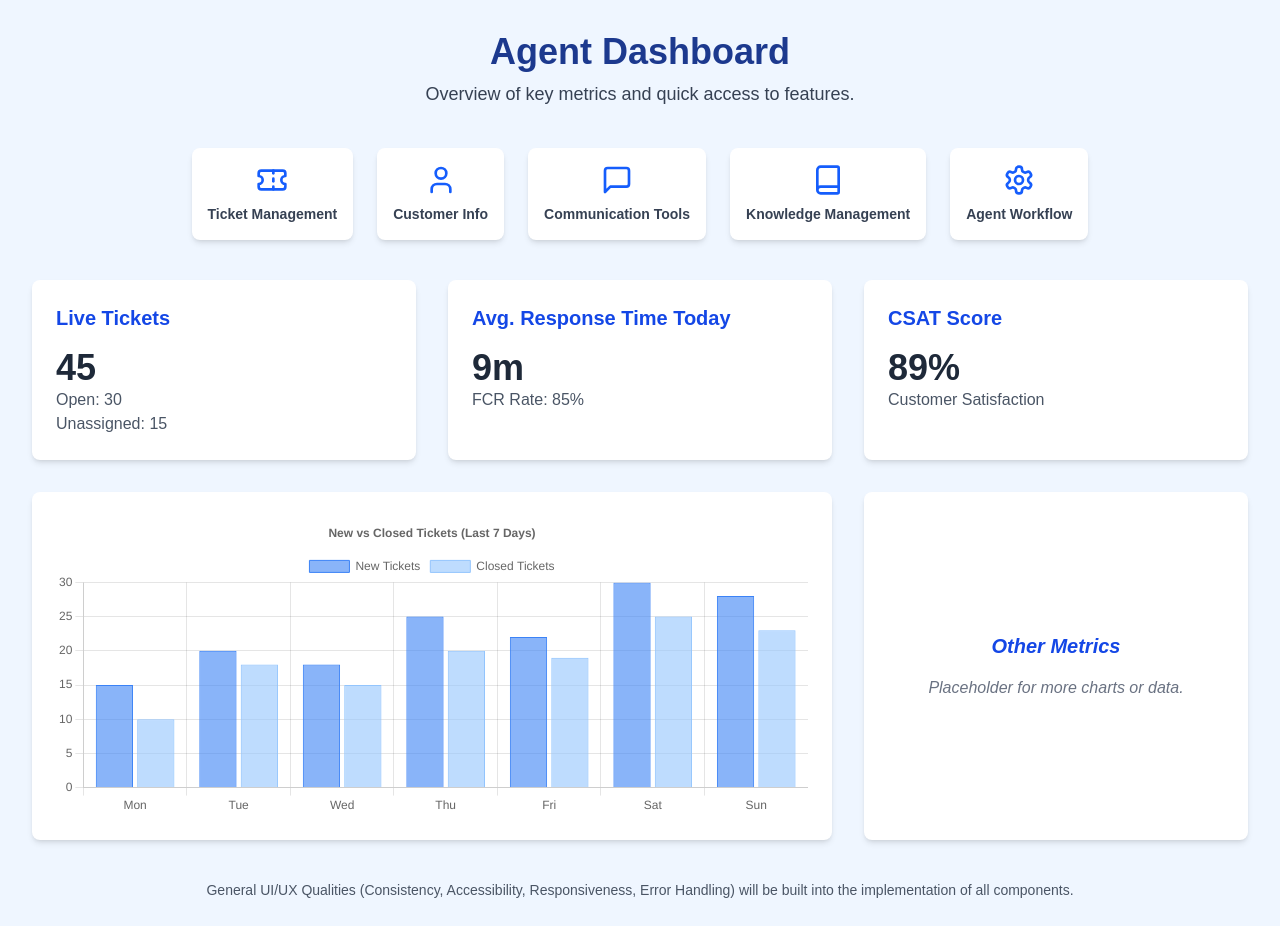
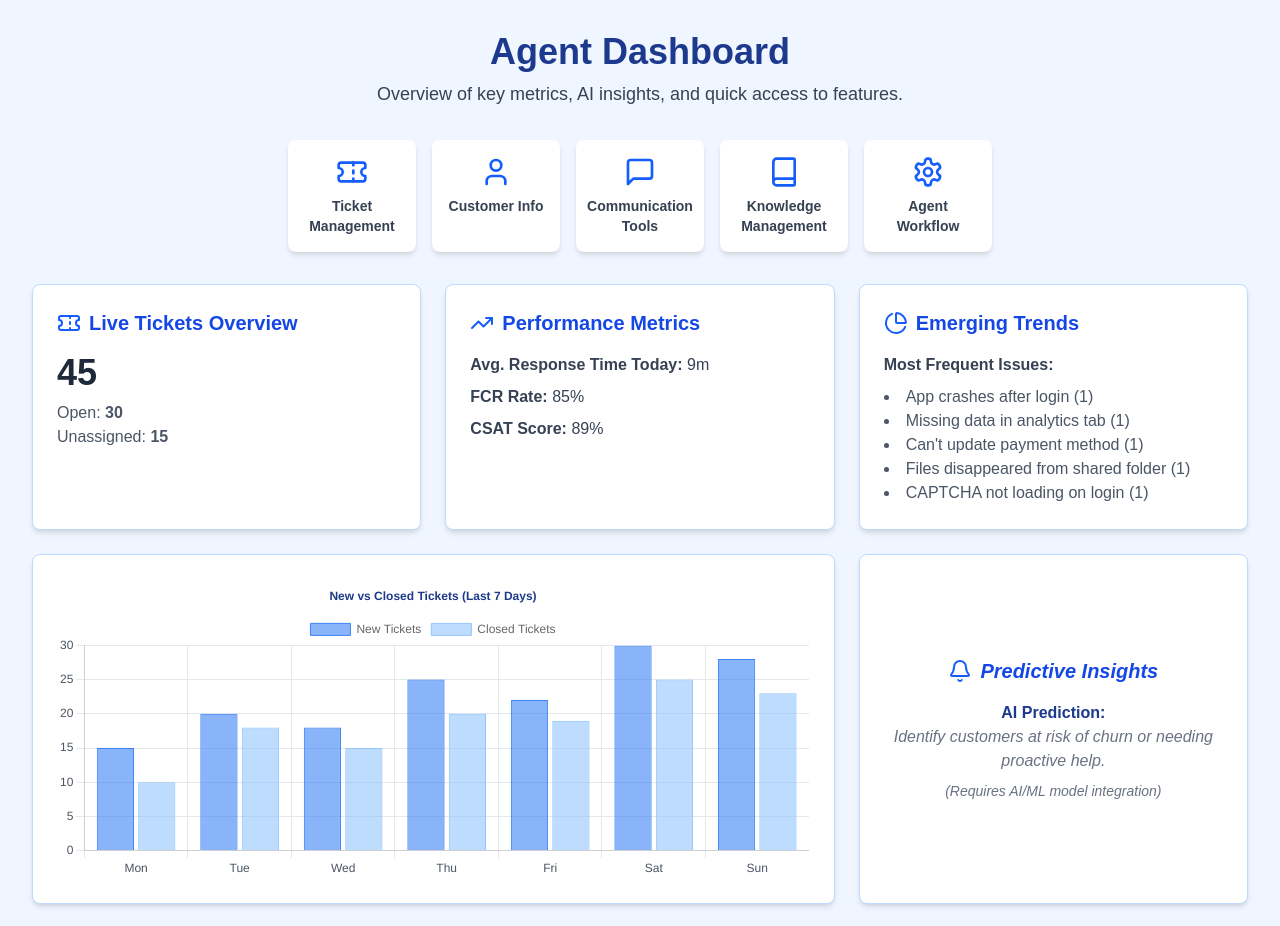
Before and after one commit to Yuyuhiei/neosolutions-tenext.ai, a Next.js app: page / in a window 1280 px wide. Shown: the top 926 px of the page. Built offline with nearby package versions, Linux system fonts and the light colour scheme.

Commit message:
Update page.tsx

```diff
--- a/src/app/page.tsx
+++ b/src/app/page.tsx
@@ -2,7 +2,7 @@
 
 'use client'; // This page will use client-side features like state and effects for charts
 
-import React from 'react';
+import React, { useState, useEffect } from 'react'; // Import useState and useEffect
 import { Bar } from 'react-chartjs-2';
 import {
   Chart as ChartJS,
@@ -13,7 +13,10 @@ import {
   Tooltip,
   Legend,
 } from 'chart.js';
-import { Ticket, User, MessageSquare, Book, Settings } from 'lucide-react'; // Icons for buttons
+import { Ticket, User, MessageSquare, Book, Settings, TrendingUp, PieChart, Bell } from 'lucide-react'; // Added icons for new sections
+
+// Import hardcoded ticket data to derive insights
+import { hardcodedTickets } from './lib/hardcodedData';
 
 // Register Chart.js components
 ChartJS.register(
@@ -26,6 +29,7 @@ ChartJS.register(
 );
 
 // Hardcoded data for the charts and metrics (will be replaced with real data later)
+// Using dummy data for the chart for now, but could be generated from hardcodedTickets
 const hardcodedTicketData = {
   labels: ['Mon', 'Tue', 'Wed', 'Thu', 'Fri', 'Sat', 'Sun'],
   datasets: [
@@ -56,8 +60,19 @@ const chartOptions = {
     title: {
       display: true,
       text: 'New vs Closed Tickets (Last 7 Days)',
+      color: '#1e3a8a', // Tailwind blue-900
     },
   },
+  scales: {
+    x: {
+      ticks: { color: '#4b5563' }, // Tailwind gray-600
+      grid: { color: '#e5e7eb' } // Tailwind gray-200
+    },
+    y: {
+      ticks: { color: '#4b5563' }, // Tailwind gray-600
+      grid: { color: '#e5e7eb' } // Tailwind gray-200
+    }
+  }
 };
 
 const hardcodedMetrics = {
@@ -80,27 +95,61 @@ const featureButtons = [
 
 
 export default function Dashboard() {
+  // State to hold derived insights from hardcoded data
+  const [insights, setInsights] = useState({
+    mostFrequentIssues: [] as { issue: string; count: number }[],
+    productsWithMostTickets: [] as { product: string; count: number }[],
+  });
+
+  // Derive insights from hardcoded tickets on component mount
+  useEffect(() => {
+    // Calculate most frequent issues
+    const issueCounts = hardcodedTickets.reduce((acc, ticket) => {
+      acc[ticket.issueSummary] = (acc[ticket.issueSummary] || 0) + 1;
+      return acc;
+    }, {} as Record<string, number>);
+
+    const mostFrequentIssues = Object.entries(issueCounts)
+      .map(([issue, count]) => ({ issue, count }))
+      .sort((a, b) => b.count - a.count)
+      .slice(0, 5); // Get top 5
+
+    // Calculate products with most tickets
+    const productCounts = hardcodedTickets.reduce((acc, ticket) => {
+      acc[ticket.product] = (acc[ticket.product] || 0) + 1;
+      return acc;
+    }, {} as Record<string, number>);
+
+    const productsWithMostTickets = Object.entries(productCounts)
+      .map(([product, count]) => ({ product, count }))
+      .sort((a, b) => b.count - a.count)
+      .slice(0, 5); // Get top 5
+
+    setInsights({ mostFrequentIssues, productsWithMostTickets });
+  }, []); // Empty dependency array ensures this runs only once on mount
+
+
   return (
-    // Main container with light blue background theme
-    <div className="min-h-screen bg-blue-50 p-8">
+    // Main container with light blue background theme and padding
+    <div className="min-h-screen bg-blue-50 p-4 md:p-8">
       {/* Header */}
-      <header className="mb-10 text-center">
-        <h1 className="text-4xl font-bold text-blue-900 mb-2">
+      <header className="mb-8 text-center">
+        <h1 className="text-3xl md:text-4xl font-bold text-blue-900 mb-2">
           Agent Dashboard
         </h1>
-        <p className="text-lg text-gray-700">
-          Overview of key metrics and quick access to features.
+        <p className="text-md md:text-lg text-gray-700">
+          Overview of key metrics, AI insights, and quick access to features.
         </p>
       </header>
 
       {/* Feature Buttons Section */}
-      <div className="flex justify-center space-x-6 mb-10">
+      <div className="flex flex-wrap justify-center gap-4 mb-8"> {/* Use gap and flex-wrap for responsiveness */}
         {featureButtons.map((button) => (
           // Use Tailwind for button styling
           <a
             key={button.name}
             href={button.href}
-            className="flex flex-col items-center p-4 bg-white rounded-lg shadow-md hover:bg-blue-100 transition duration-300 ease-in-out"
+            className="flex flex-col items-center p-4 bg-white rounded-lg shadow-md hover:bg-blue-100 transition duration-300 ease-in-out w-32 text-center" // Fixed width for consistency
           >
             {/* Icon */}
             <button.icon className="w-8 h-8 text-blue-600 mb-2" />
@@ -110,44 +159,81 @@ export default function Dashboard() {
         ))}
       </div>
 
-      {/* Reporting Dashboard Grid */}
-      <div className="grid grid-cols-1 md:grid-cols-2 lg:grid-cols-3 gap-8 max-w-7xl mx-auto">
+      {/* Reporting and Insights Dashboard Grid */}
+      <div className="grid grid-cols-1 md:grid-cols-2 lg:grid-cols-3 gap-6 max-w-7xl mx-auto">
 
         {/* Live Tickets Panel */}
-        <div className="bg-white p-6 rounded-lg shadow-md">
-          <h2 className="text-xl font-semibold text-blue-700 mb-4">Live Tickets</h2>
-          <p className="text-4xl font-bold text-gray-800">{hardcodedMetrics.liveTickets}</p>
-          <p className="text-gray-600">Open: {hardcodedMetrics.openTickets}</p>
-          <p className="text-gray-600">Unassigned: {hardcodedMetrics.unassignedTickets}</p>
+        <div className="bg-white p-6 rounded-lg shadow-md border border-blue-200">
+          <h2 className="text-xl font-semibold text-blue-700 mb-4 flex items-center">
+            <Ticket className="w-6 h-6 mr-2 text-blue-600"/> Live Tickets Overview
+          </h2>
+          <p className="text-4xl font-bold text-gray-800 mb-2">{hardcodedMetrics.liveTickets}</p>
+          <p className="text-gray-600">Open: <span className="font-semibold">{hardcodedMetrics.openTickets}</span></p>
+          <p className="text-gray-600">Unassigned: <span className="font-semibold">{hardcodedMetrics.unassignedTickets}</span></p>
         </div>
 
-        {/* Average Response Time Panel */}
-        <div className="bg-white p-6 rounded-lg shadow-md">
-          <h2 className="text-xl font-semibold text-blue-700 mb-4">Avg. Response Time Today</h2>
-          <p className="text-4xl font-bold text-gray-800">{hardcodedMetrics.avgResponseTime}</p>
-          <p className="text-gray-600">FCR Rate: {hardcodedMetrics.fcrRate}</p>
+        {/* Performance Metrics Panel */}
+        <div className="bg-white p-6 rounded-lg shadow-md border border-blue-200">
+          <h2 className="text-xl font-semibold text-blue-700 mb-4 flex items-center">
+             <TrendingUp className="w-6 h-6 mr-2 text-blue-600"/> Performance Metrics
+          </h2>
+          <p className="text-gray-700 mb-2"><span className="font-semibold">Avg. Response Time Today:</span> {hardcodedMetrics.avgResponseTime}</p>
+          <p className="text-gray-700 mb-2"><span className="font-semibold">FCR Rate:</span> {hardcodedMetrics.fcrRate}</p>
+          <p className="text-gray-700"><span className="font-semibold">CSAT Score:</span> {hardcodedMetrics.csatScore}</p>
         </div>
 
-        {/* CSAT Score Panel */}
-        <div className="bg-white p-6 rounded-lg shadow-md">
-          <h2 className="text-xl font-semibold text-blue-700 mb-4">CSAT Score</h2>
-          <p className="text-4xl font-bold text-gray-800">{hardcodedMetrics.csatScore}</p>
-          <p className="text-gray-600">Customer Satisfaction</p>
+        {/* Emerging Trends (Derived from Hardcoded Data) */}
+        <div className="bg-white p-6 rounded-lg shadow-md border border-blue-200">
+          <h2 className="text-xl font-semibold text-blue-700 mb-4 flex items-center">
+             <PieChart className="w-6 h-6 mr-2 text-blue-600"/> Emerging Trends
+          </h2>
+          <p className="text-gray-700 mb-2 font-semibold">Most Frequent Issues:</p>
+          {insights.mostFrequentIssues.length > 0 ? (
+            <ul className="list-disc list-inside text-gray-600">
+              {insights.mostFrequentIssues.map((item, index) => (
+                <li key={index}>{item.issue} ({item.count})</li>
+              ))}
+            </ul>
+          ) : (
+            <p className="text-gray-500 italic text-sm">Analyzing ticket data for trends...</p>
+          )}
         </div>
 
         {/* New vs Closed Tickets Chart Panel */}
-        <div className="bg-white p-6 rounded-lg shadow-md lg:col-span-2"> {/* Make this panel wider */}
+        <div className="bg-white p-6 rounded-lg shadow-md lg:col-span-2 border border-blue-200"> {/* Make this panel wider */}
            <div style={{ height: '300px' }}> {/* Give the chart container a fixed height */}
              <Bar data={hardcodedTicketData} options={chartOptions} />
            </div>
         </div>
 
-        {/* Placeholder for other reporting panels or features */}
-         <div className="bg-white p-6 rounded-lg shadow-md flex flex-col justify-center items-center text-gray-500 italic">
-             <h2 className="text-xl font-semibold text-blue-700 mb-4">Other Metrics</h2>
-             <p>Placeholder for more charts or data.</p>
-             {/* TODO: Add more reporting components here */}
+        {/* Predictive Insights (Placeholder) */}
+         <div className="bg-white p-6 rounded-lg shadow-md border border-blue-200 flex flex-col justify-center items-center text-gray-500 italic">
+             <h2 className="text-xl font-semibold text-blue-700 mb-4 text-center flex items-center">
+                <Bell className="w-6 h-6 mr-2 text-blue-600"/> Predictive Insights
+             </h2>
+             <p className="text-center">
+                <span className="font-semibold not-italic text-blue-900">AI Prediction:</span>
+                <br/>Identify customers at risk of churn or needing proactive help.
+             </p>
+             <p className="text-center text-sm mt-2">(Requires AI/ML model integration)</p>
          </div>
+
+         {/* Customer Behavior Insights (Derived from Hardcoded Data) */}
+        <div className="bg-white p-6 rounded-lg shadow-md border border-blue-200">
+          <h2 className="text-xl font-semibold text-blue-700 mb-4 flex items-center">
+             <User className="w-6 h-6 mr-2 text-blue-600"/> Customer Behavior
+          </h2>
+          <p className="text-gray-700 mb-2 font-semibold">Products with Most Tickets:</p>
+           {insights.productsWithMostTickets.length > 0 ? (
+            <ul className="list-disc list-inside text-gray-600">
+              {insights.productsWithMostTickets.map((item, index) => (
+                <li key={index}>{item.product} ({item.count})</li>
+              ))}
+            </ul>
+          ) : (
+            <p className="text-gray-500 italic text-sm">Analyzing product data...</p>
+          )}
+        </div>
 
 
       </div>
```
